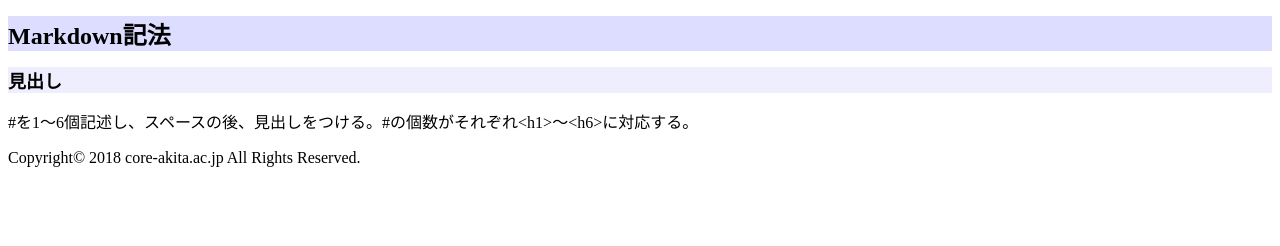
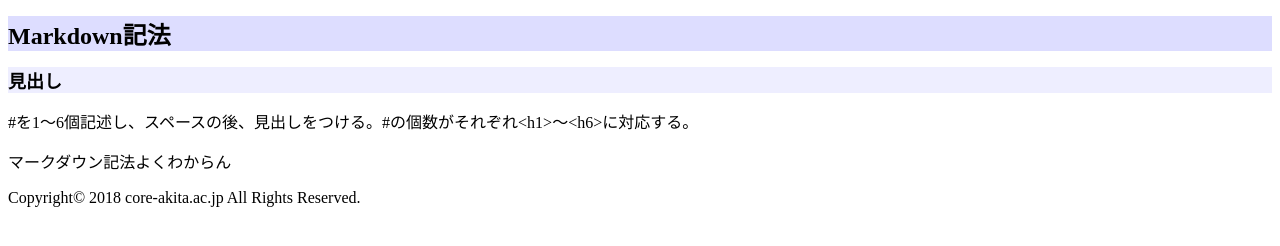
Before and after one commit to takuanREIWA/test, a plain HTML site: page index.html in a window 1280 px wide. Drawn offline with Linux system fonts and the light colour scheme.

Commit message:
[add]index.htmlによくわからん文を追加

```diff
--- a/index.html
+++ b/index.html
@@ -14,6 +14,7 @@
 	<main id="pageMain">
 		<h2>見出し</h2>
 		<p>#を1～6個記述し、スペースの後、見出しをつける。#の個数がそれぞれ&lt;h1&gt;～&lt;h6&gt;に対応する。</p>
+		<p>マークダウン記法よくわからん</p>
 
 	</main>
 	<footer id="pageFoot">
```
